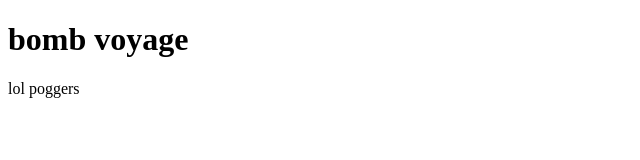
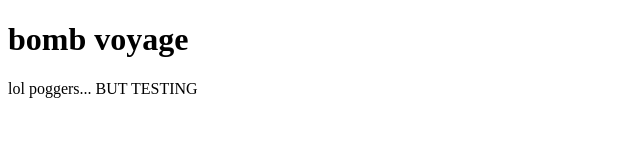
Before and after one commit to chiefkat05/simple-html-fun, a plain HTML site: page index.html in a window 1280 px wide. Shown: the whole page, without its empty margins (0-640 px from the left). Drawn offline with Linux system fonts and the light colour scheme.

Commit message:
it's testing now

```diff
--- a/index.html
+++ b/index.html
@@ -12,7 +12,7 @@
         bomb voyage
     </h1>
     <p>
-        lol poggers
+        lol poggers... BUT TESTING
     </p>
 </body>
 
```
